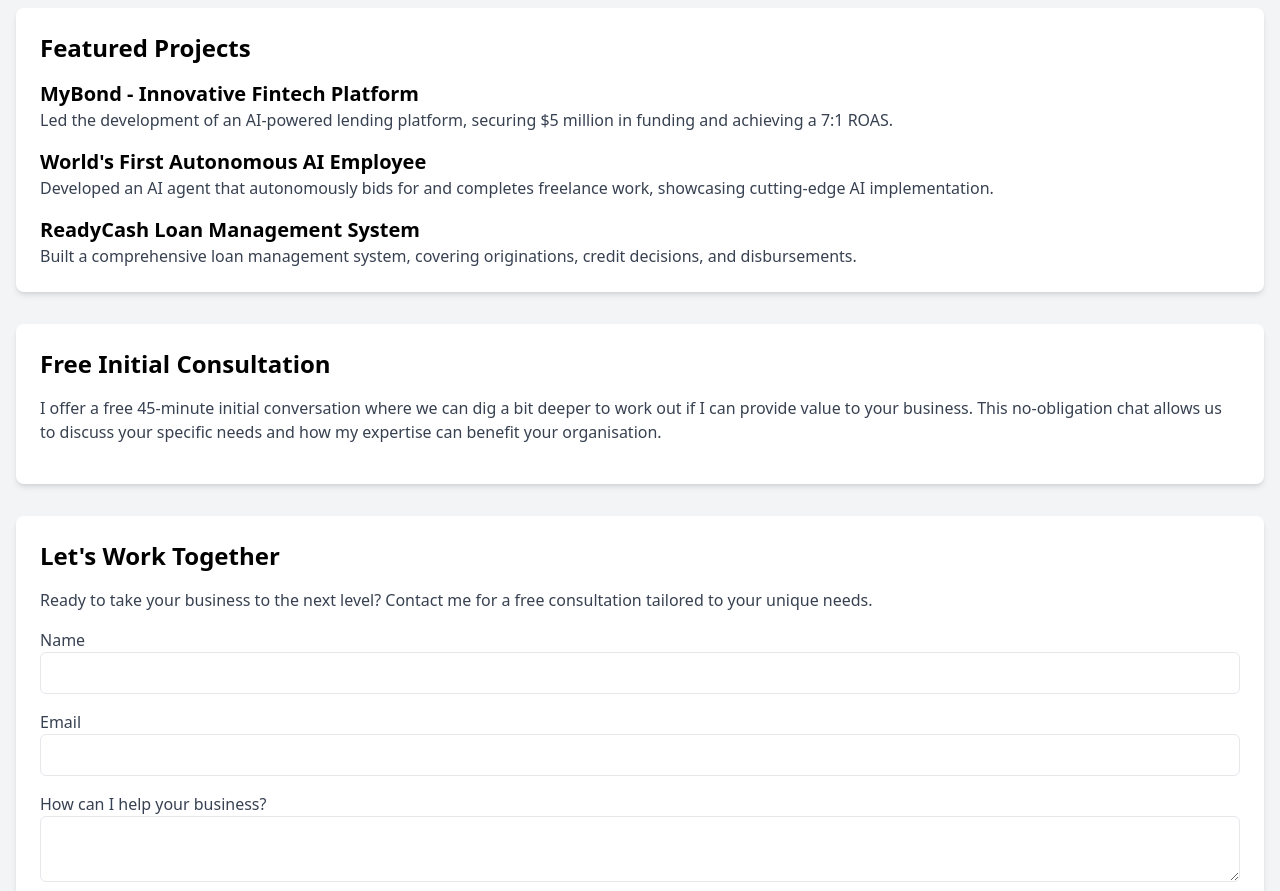
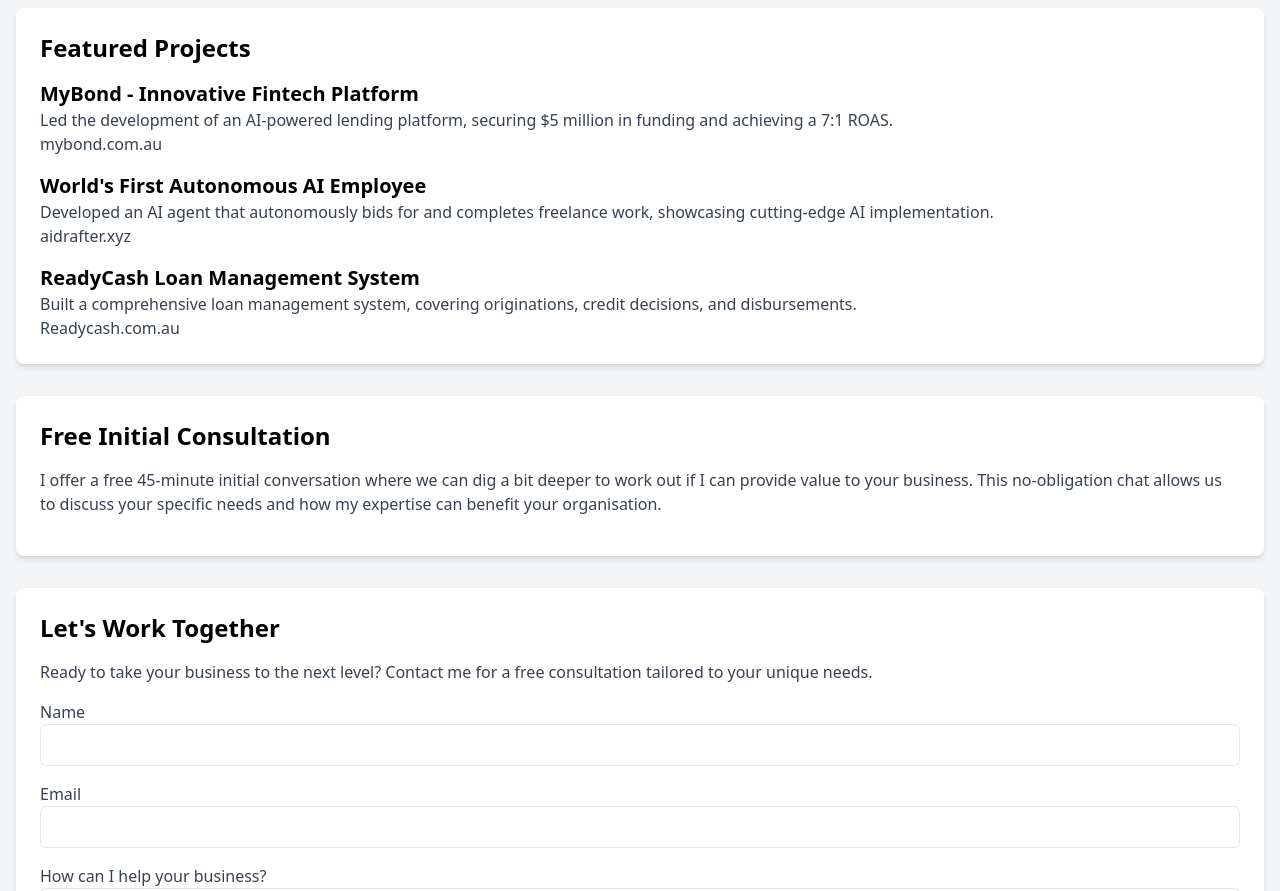
Before and after one commit to theeufj/joshuatheeuf, a plain HTML site: page index.html in a window 1280 px wide. Shown: the part 860-1751 px from the top of the page. Drawn offline with nearby package versions, Linux system fonts and the light colour scheme.

Commit message:
links added

```diff
--- a/index.html
+++ b/index.html
@@ -62,14 +62,17 @@
                 <div class="mb-4">
                     <h3 class="text-xl font-semibold">MyBond - Innovative Fintech Platform</h3>
                     <p class="text-gray-700">Led the development of an AI-powered lending platform, securing $5 million in funding and achieving a 7:1 ROAS.</p>
+                    <a class="text-gray-700" href="www.mybond.com.au"> mybond.com.au</a>
                 </div>
                 <div class="mb-4">
                     <h3 class="text-xl font-semibold">World's First Autonomous AI Employee</h3>
                     <p class="text-gray-700">Developed an AI agent that autonomously bids for and completes freelance work, showcasing cutting-edge AI implementation.</p>
+                    <a class="text-gray-700" href="aidrafter.xyz"> aidrafter.xyz</a>
                 </div>
                 <div>
                     <h3 class="text-xl font-semibold">ReadyCash Loan Management System</h3>
                     <p class="text-gray-700">Built a comprehensive loan management system, covering originations, credit decisions, and disbursements.</p>
+                    <a class="text-gray-700" href="www.readycash.com.au"> Readycash.com.au</a>
                 </div>
             </section>
 
```
